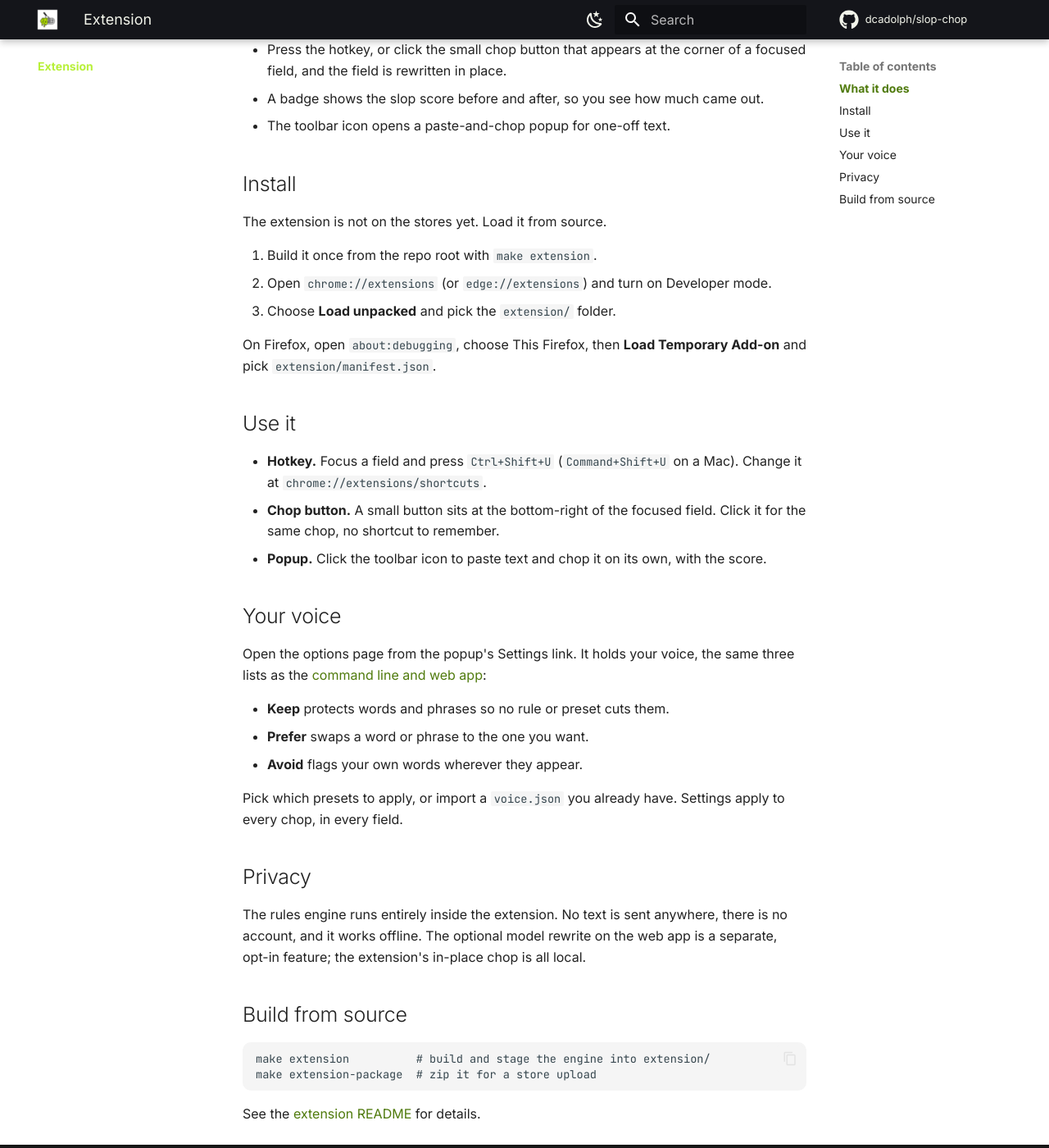
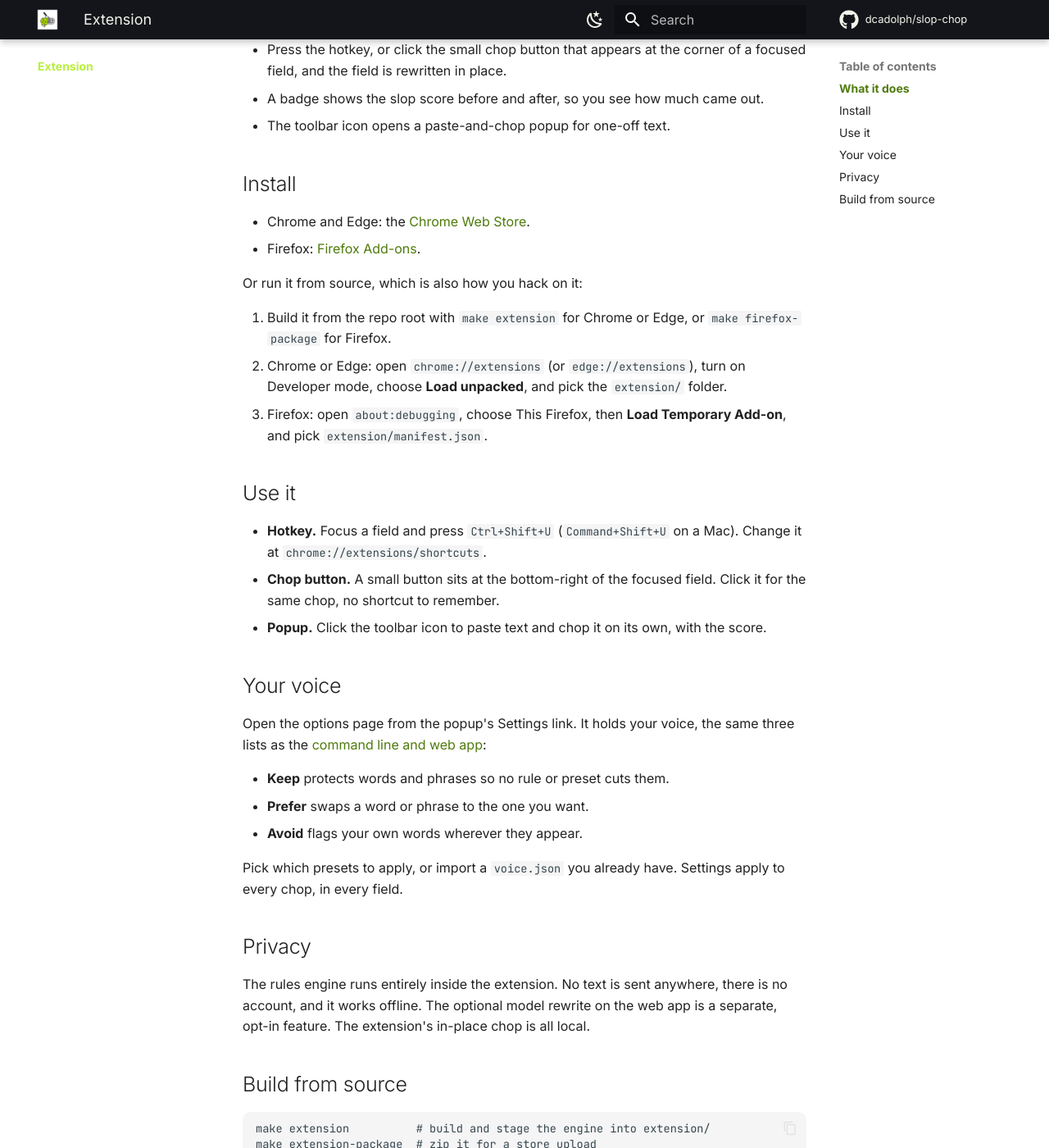
Before and after one commit to dcadolph/slop-chop, an MkDocs documentation site: the page built from docs/EXTENSION.md, in a window 1280 px wide and 1400 px high, scrolled down 509 px. Shown: the whole window at 82% size. Built offline with MkDocs 1.6.1 and Material for MkDocs 9.7.7, drawn with Linux system fonts in a browser that asks for light colours; comment, search, counter and statistics services are not loaded.

```diff
--- a/docs/EXTENSION.md
+++ b/docs/EXTENSION.md
@@ -26,14 +26,18 @@
 
 ## Install
 
-The extension is not on the stores yet. Load it from source.
+- Chrome and Edge: the
+  [Chrome Web Store](https://chromewebstore.google.com/detail/slop-chop/ganjkdjlfdmjdjbkekfjajmfhenlnpik).
+- Firefox: [Firefox Add-ons](https://addons.mozilla.org/firefox/addon/slop-chop/).
 
-1. Build it once from the repo root with `make extension`.
-2. Open `chrome://extensions` (or `edge://extensions`) and turn on Developer mode.
-3. Choose **Load unpacked** and pick the `extension/` folder.
+Or run it from source, which is also how you hack on it:
 
-On Firefox, open `about:debugging`, choose This Firefox, then **Load Temporary Add-on** and
-pick `extension/manifest.json`.
+1. Build it from the repo root with `make extension` for Chrome or Edge, or `make
+   firefox-package` for Firefox.
+2. Chrome or Edge: open `chrome://extensions` (or `edge://extensions`), turn on Developer mode,
+   choose **Load unpacked**, and pick the `extension/` folder.
+3. Firefox: open `about:debugging`, choose This Firefox, then **Load Temporary Add-on**, and
+   pick `extension/manifest.json`.
 
 ## Use it
 
@@ -59,7 +63,7 @@
 
 The rules engine runs entirely inside the extension. No text is sent anywhere, there is no
 account, and it works offline. The optional model rewrite on the web app is a separate,
-opt-in feature; the extension's in-place chop is all local.
+opt-in feature. The extension's in-place chop is all local.
 
 ## Build from source
 
```
Also changed, not shown: README.md (+3 -2 lines), docs/LSP.md (+10 -1 lines), docs/README.md (+3 -3 lines).
